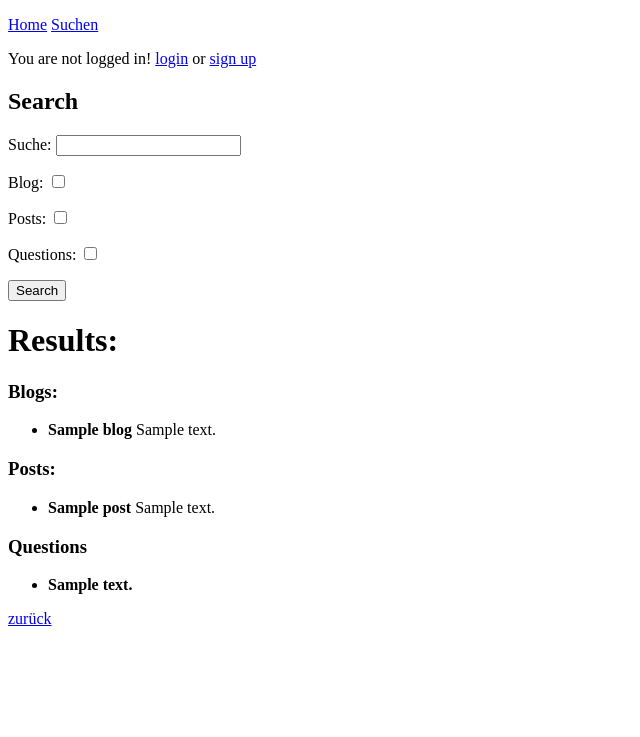
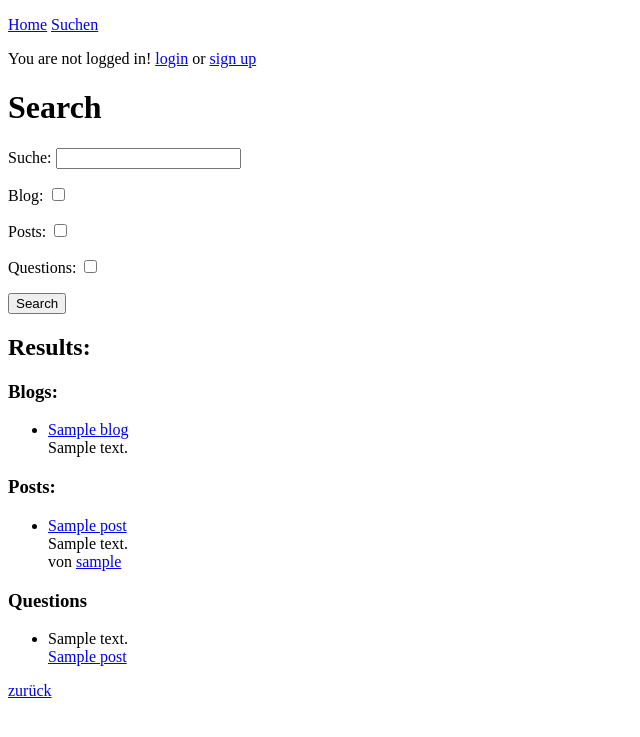
Before and after one commit to 1r00t/WebPyProject, a Django app: template templates/Blog/search.html in a window 1280 px wide. Shown: the top 737 px of the page, without its empty margins (0-640 px from the left). Run offline with Django 3.2, Linux system fonts and the light colour scheme; tables that the repository leaves empty hold one stand-in row (values such as "Sample post"); the template is opened without the code that fills it: values that come from a table or form of the project are taken from there, most other values are stand-ins (such as "Sample title", 1, 10 or a date in 2020).

Commit message:
clean template

```diff
--- a/templates/Blog/post_list.html
+++ b/templates/Blog/post_list.html
@@ -2,7 +2,7 @@
 {% block title %} Blog {% endblock %}
 {% block content %}
 
-<h2>{{ owner }}'s Blog</h2>
+<h1>{{ owner }}'s Blog</h1>
 
 <a href="{% url 'post-create' %}">Post erstellen</a>
 <ul>
--- a/templates/Blog/search.html
+++ b/templates/Blog/search.html
@@ -1,7 +1,7 @@
 {% extends 'base.html' %}
 {% block title %} Search {% endblock %}
 {% block content %}
-<h2>Search</h2>
+<h1>Search</h1>
 <form method="POST">
     {% csrf_token %}
     {{ form.as_p }}
@@ -9,12 +9,15 @@
 </form>
 
 
-<h1>Results:</h1>
+<h2>Results:</h2>
 {% if context.blogs %}
     <h3>Blogs:</h3>
     <ul>
     {% for blog in context.blogs %}
-        <li><b>{{ blog.title }}</b> {{ blog.description }}</li>
+        <li>
+            <a href="{% url 'post-list' blog.user.username %}">{{ blog.title }}</a><br>
+            {{ blog.description }}
+        </li>
     {% endfor %}
     </ul>
 {% endif %}
@@ -23,7 +26,11 @@
     <h3>Posts:</h3>
     <ul>
     {% for post in context.posts %}
-        <li><b>{{ post.title }}</b> {{ post.text }}</li>
+        <li>
+            <a href="{% url 'post-detail' post.id %}">{{ post.title }}</a><br>
+            {{ post.text }}<br>
+            von <a href="{% url 'post-list' post.blog.user.username %}">{{ post.blog.user.username }}</a>
+        </li>
     {% endfor %}
     </ul>
 {% endif %}
@@ -32,7 +39,10 @@
     <h3>Questions</h3>
     <ul>
     {% for quest in context.quests %}
-        <li><b>{{ quest.text }}</b></li>
+        <li>
+            {{ quest.text }}<br>
+            <a href="{% url 'post-detail' quest.post.id %}">{{ quest.post.title }}</a>
+        </li>
     {% endfor %}
     </ul>
 {% endif %}
```
